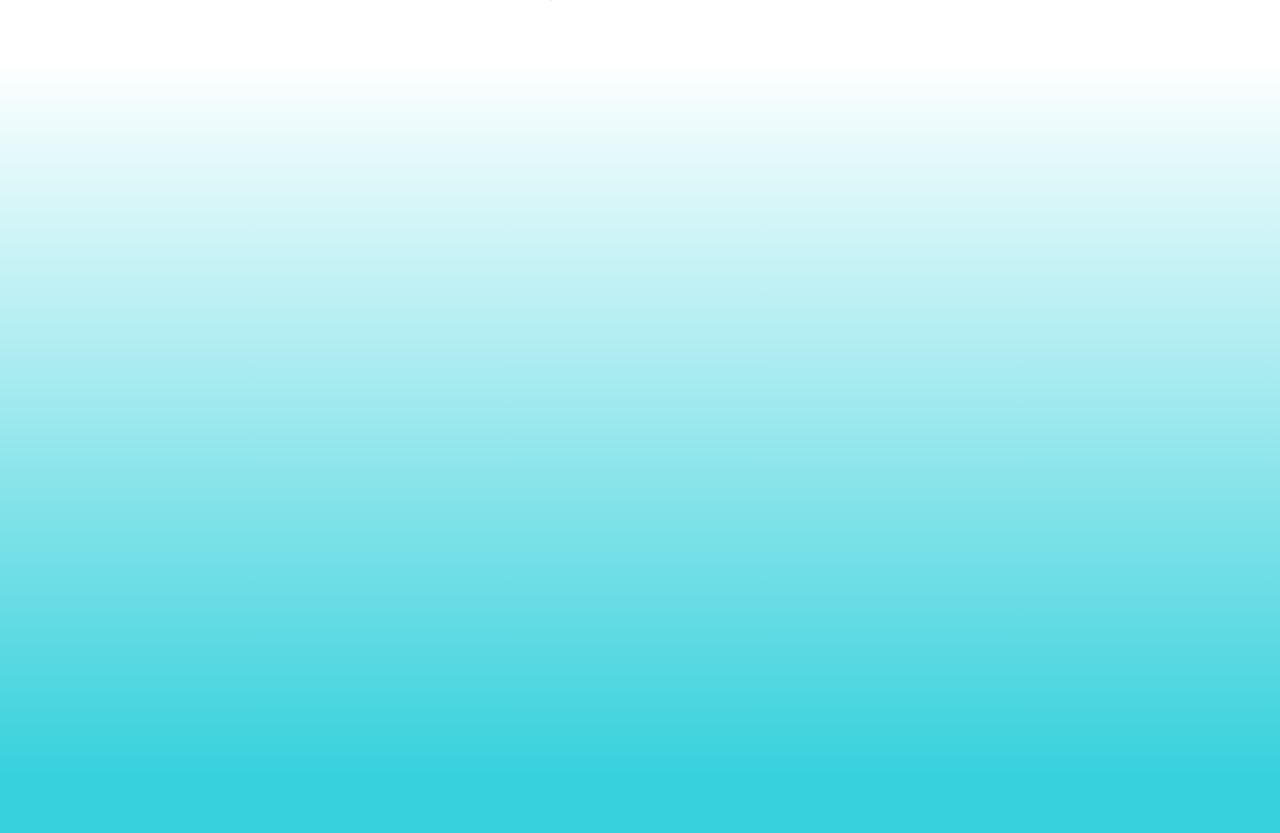
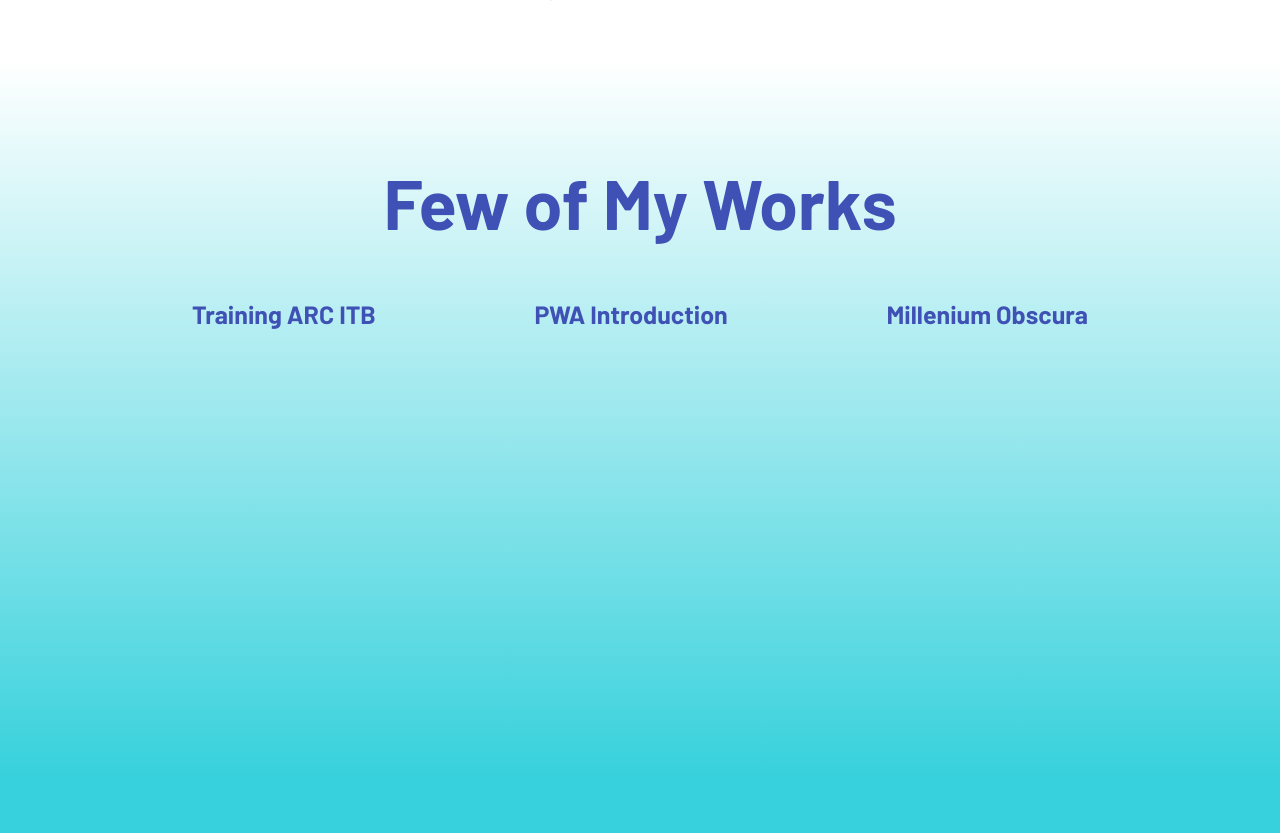
Before and after one commit to ilhamwahabi/iwgx-2018, a plain HTML site: page index.html in a window 1280 px wide. Shown: the part 2340-3173 px from the top of the page. Drawn offline with Linux system fonts and the light colour scheme.

Commit message:
Add portfolio title and To-do-list

```diff
--- a/css/style.css
+++ b/css/style.css
@@ -124,6 +124,43 @@ section#portfolio {
   min-height: 100vh;
   max-width: 100vw;
   background-image: url("../assets/footer.png"), linear-gradient(to bottom, white,#36d1dc 90%);
+  color: #3F51B5;
+  padding-top: 10rem;
+
+  display: flex;
+  flex-direction: column;
+  align-items: center;
+  justify-content: center;
+}
+
+#portfolio .row {
+  align-content: space-between;
+  justify-content: space-between;
+}
+
+.portfolio__title {
+  font-size: 7rem;
+  margin-bottom: 2.5rem;
+}
+
+.portfolio__item {
+
+}
+
+.portfolio__item-title {
+  font-size: 2.5rem;
+}
+
+.portfolio__one{
+
+}
+
+.portfolio__two{
+
+}
+
+.portfolio__three{
+
 }
 
 footer#footer {
--- a/index.html
+++ b/index.html
@@ -10,10 +10,6 @@
     <link href="https://fonts.googleapis.com/css?family=Barlow:300,400,700" rel="stylesheet">
 </head>
 <body>
-    <nav id="navbar">
-
-    </nav>
-
     <header class="section" id="header">
         <h1 class="header__title">Ilham Wahabi</h1>
         <p class="header__subtitle">I'm a frontend web developer</p>
@@ -23,6 +19,7 @@
         <h1 class="desc__title">Hello there, thanks for your visit</h1>
         <p class="desc__content">
             I'm an undergraduate students from Informatics Engineering of Institut Teknologi Bandung.
+            I'm also web developer at ARC ITB.
             Not just frontend, I'm also exploring backend and mobile development but frontend still my focus as well.
             UI/UX research also something that interest me so much.
         </p>
@@ -31,32 +28,31 @@
     <section class="section" id="skill">
         <h1 class="skill__title">A Bit of My Skill</h1>
         <div class="row">
-            <div class="skill__item skill__react">
-
-            </div>
-            <div class="skill__item skill__vue">
-
-            </div>
-            <div class="skill__item skill__angular">
-
-            </div>
+            <div class="skill__item skill__react"></div>
+            <div class="skill__item skill__vue"></div>
+            <div class="skill__item skill__angular"></div>
         </div>
         <div class="row">
-            <div class="skill__item skill__meteor">
-
-            </div>
-            <div class="skill__item skill__electron">
-
-            </div>
-            <div class="skill__item skill__sass">
-
-            </div>
+            <div class="skill__item skill__meteor"></div>
+            <div class="skill__item skill__electron"></div>
+            <div class="skill__item skill__sass"></div>
         </div>
 
     </section>
 
     <section class="section" id="portfolio">
-
+        <h1 class="portfolio__title">Few of My Works</h1>
+        <div class="row">
+            <div class="portfolio__item portfolio__one">
+                <h2 class="portfolio__item-title">Training ARC ITB</h2>
+            </div>
+            <div class="portfolio__item portfolio__two">
+                <h2 class="portfolio__item-title">PWA Introduction</h2>
+            </div>
+            <div class="portfolio__item portfolio__three">
+                <h2 class="portfolio__item-title">Millenium Obscura</h2>
+            </div>
+        </div>
     </section>
 
     <footer id="footer">
@@ -64,6 +60,7 @@
         <h1 class="footer__title">Contact Me!</h1>
         <h3 class="footer__email">wahabiputra@gmail.com</h3>
     </footer>
+
     <script src="js/script.js"></script>
 </body>
 </html>
```
Also changed, not shown: 1 other file.
